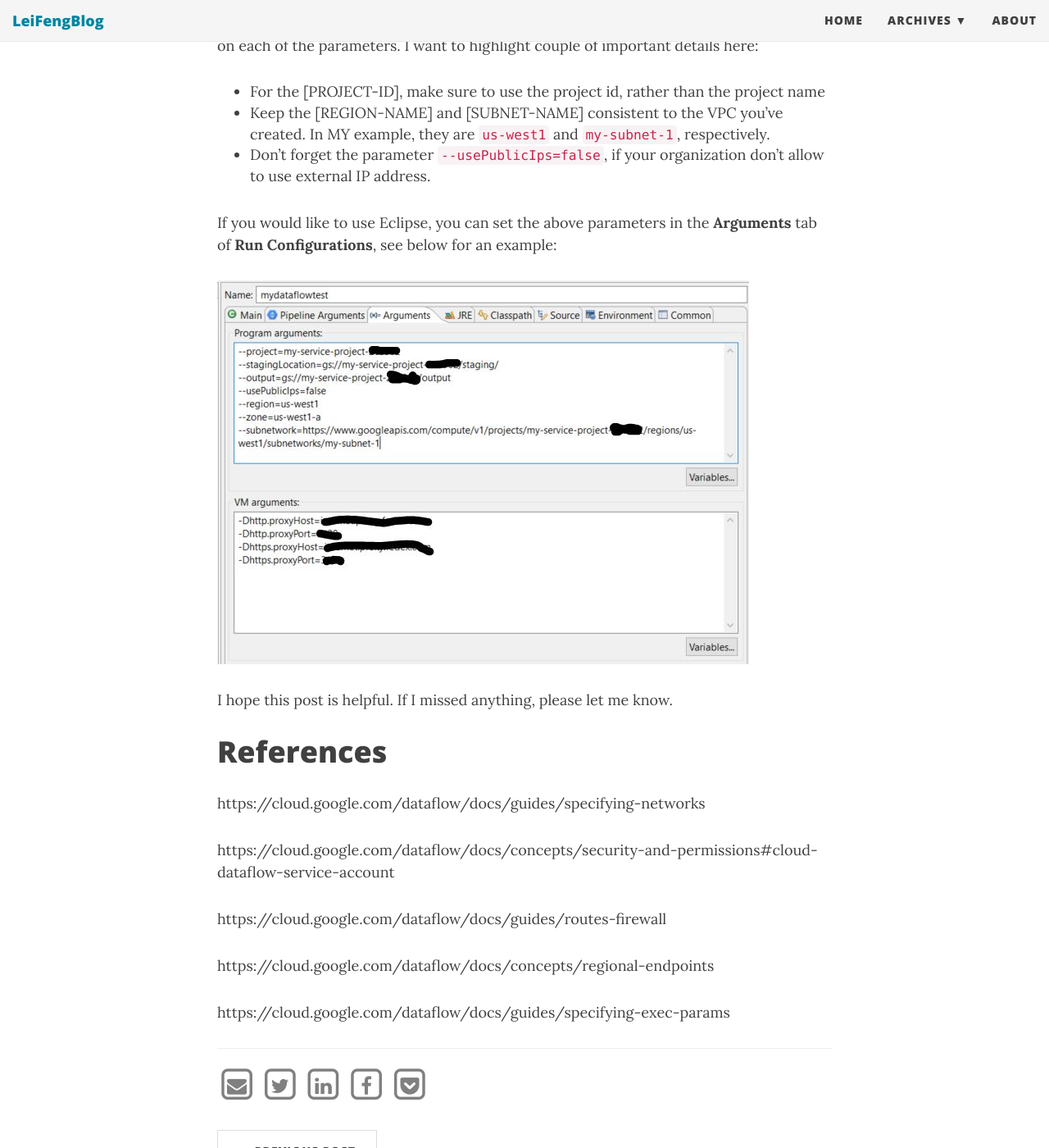
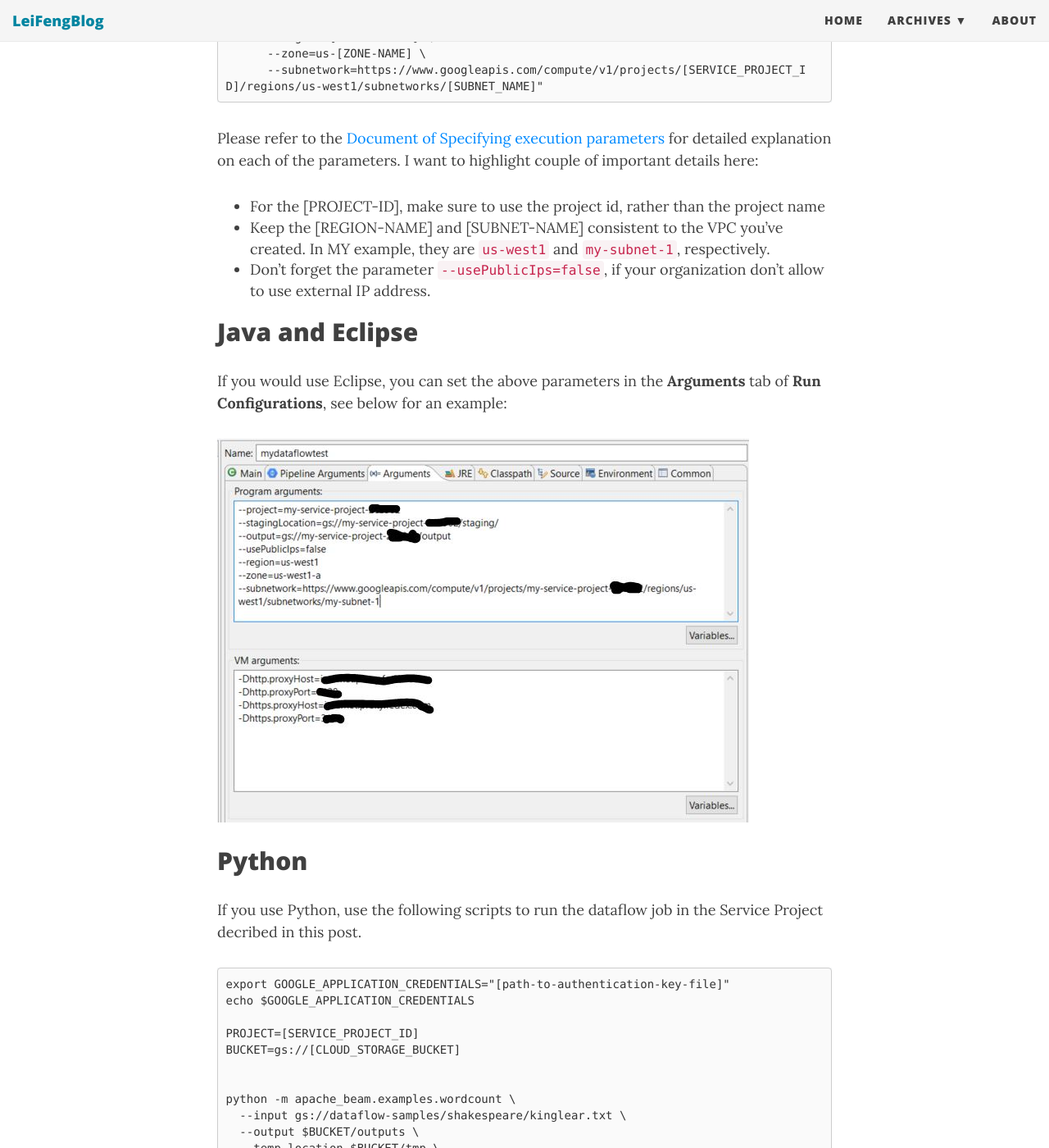
Before and after one commit to stonefl/stonefl.github.io, a Jekyll site: the page built from _posts/2020-01-15-run-dataflow-jobs-in-a-shared-vpc-on-gcp.md, in a window 1280 px wide and 1400 px high, scrolled down 7090 px. Shown: the whole window at 82% size. Built offline with Jekyll 4.4.1, drawn with Linux system fonts in a browser that asks for light colours; nearby versions of some CDN libraries; comment, search, counter and statistics services are not loaded; some of the changed text lies outside the part shown.

Commit message:
Update 2020-01-15-run-dataflow-jobs-in-a-shared-vpc-on-gcp.md

````diff
--- a/_posts/2020-01-15-run-dataflow-jobs-in-a-shared-vpc-on-gcp.md
+++ b/_posts/2020-01-15-run-dataflow-jobs-in-a-shared-vpc-on-gcp.md
@@ -109,8 +109,9 @@
 
 # Specifying Execution Paramters
 
-This section describes the settings for Java SDK 2.x, you can do the same settings here for Python following the [Python pipeline options](https://cloud.google.com/dataflow/docs/guides/specifying-exec-params).
+This section describes the settings for Java SDK 2.x and Python 3.x. Check the [quickstarts](https://cloud.google.com/dataflow/docs/quickstarts) for more information.
 
+## Java and Maven
 If you use Java and Apache Maven, you need to run the following command to create the Maven project containing the Apache Beam WordCount source code. Note, you only need the last four lines if you are behind a proxy, otherwise, feel free to skip them.
 
 ```
@@ -160,10 +161,34 @@
 - Keep the [REGION-NAME] and [SUBNET-NAME] consistent to the VPC you’ve created. In MY example, they are `us-west1` and `my-subnet-1`, respectively.
 - Don’t forget the parameter `--usePublicIps=false`, if your organization don't allow to use external IP address.
 
+## Java and Eclipse
 
-If you would like to use Eclipse, you can set the above parameters in the **Arguments** tab of **Run Configurations**, see below for an example:
+If you would use Eclipse, you can set the above parameters in the **Arguments** tab of **Run Configurations**, see below for an example:
 
 ![dataflow_eclispe.JPG]({{site.baseurl}}/img/post/dataflow_eclispe.JPG)
+
+## Python
+
+If you use Python, use the following scripts to run the dataflow job in the Service Project decribed in this post.
+```
+export GOOGLE_APPLICATION_CREDENTIALS="[path-to-authentication-key-file]"
+echo $GOOGLE_APPLICATION_CREDENTIALS
+
+PROJECT=[SERVICE_PROJECT_ID]
+BUCKET=gs://[CLOUD_STORAGE_BUCKET]
+
+
+python -m apache_beam.examples.wordcount \
+  --input gs://dataflow-samples/shakespeare/kinglear.txt \
+  --output $BUCKET/outputs \
+  --temp_location $BUCKET/tmp \
+  --runner DataflowRunner \
+  --project $PROJECT \
+  --region 'us-west1' \
+  --subnetwork 'https://www.googleapis.com/compute/v1/projects/[SERVICE_PROJECT_ID] /regions/us-west1/subnetworks/my-subnet-1' \
+  --no_use_public_ips True
+
+```
 
 
 I hope this post is helpful. If I missed anything, please let me know.
````
